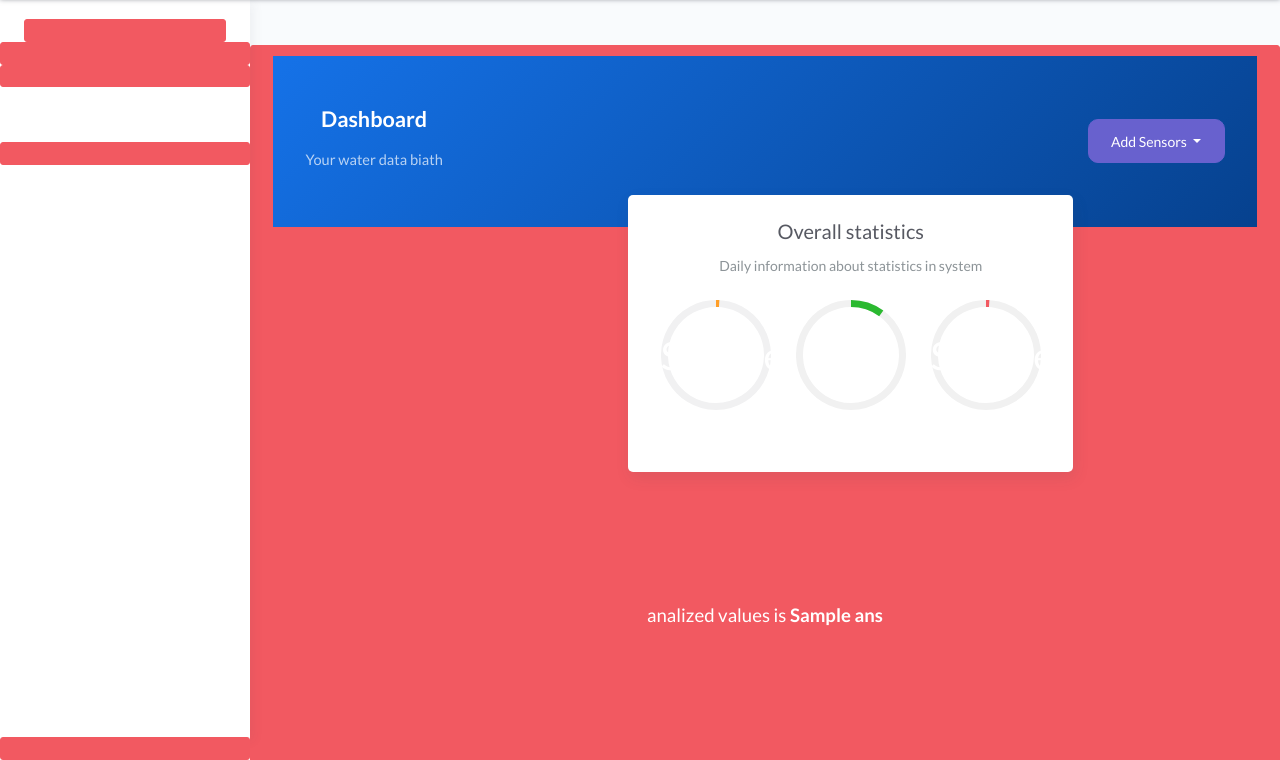
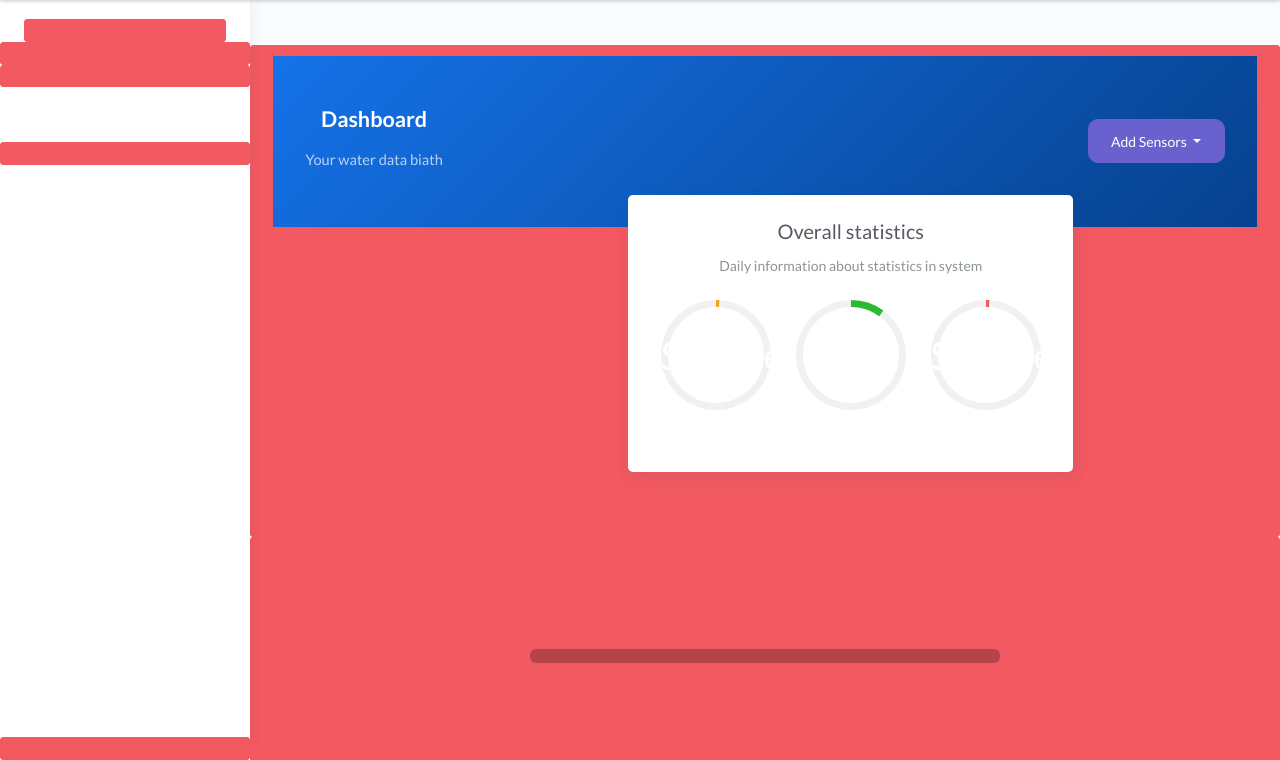
Before and after one commit to HeyAnirudh/Sih-kira, a Django app: template core/templates/index.html in a window 1280 px wide. Shown: the part 63-823 px from the top of the page. Run offline with Django 3.2, Linux system fonts and the light colour scheme; the template is opened without the code that fills it: most values are stand-ins (such as "Sample title", 1, 10 or a date in 2020); some libraries are stand-ins or nearby versions.

Commit message:
deleted extra div

```diff
--- a/core/templates/index.html
+++ b/core/templates/index.html
@@ -62,10 +62,6 @@
 				</div>
 				<!-- gidshgigk -->
 			</div>
-		</div>
-
-		<div class="container">
-			<h3>analized values is <strong>{{ ans }}</strong></h3>
 		</div>
 	</div>
 	<div id="displaycontent">
```
